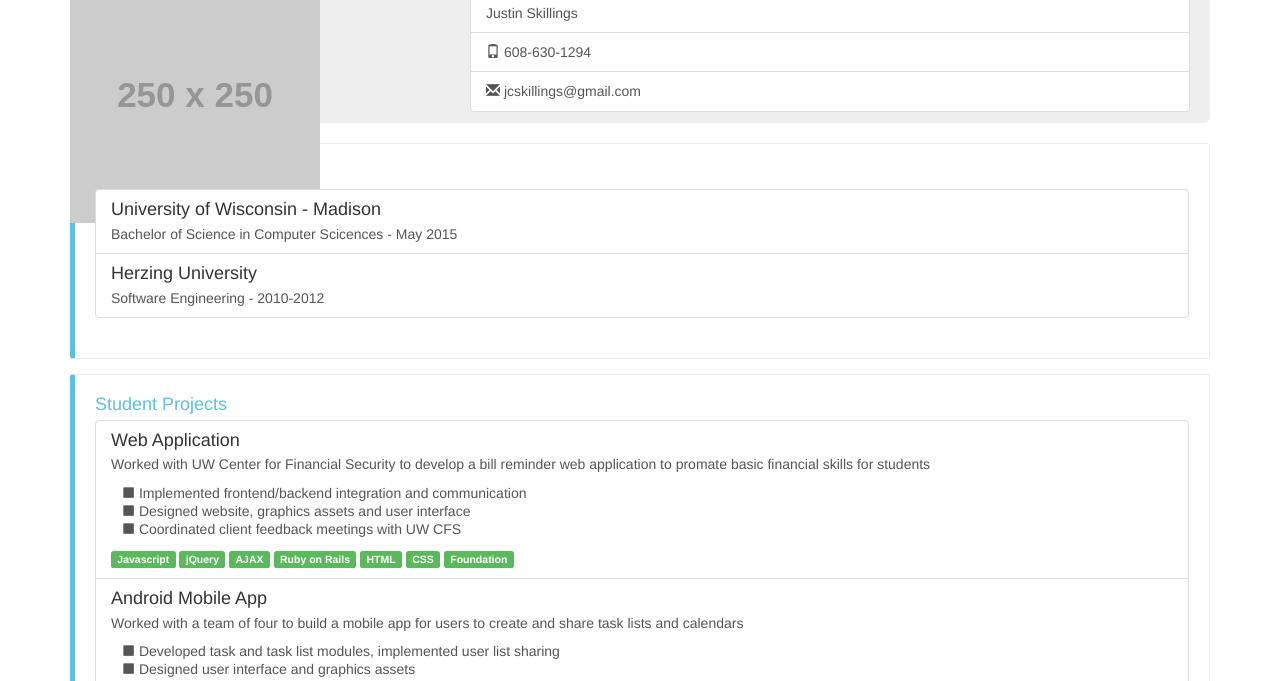
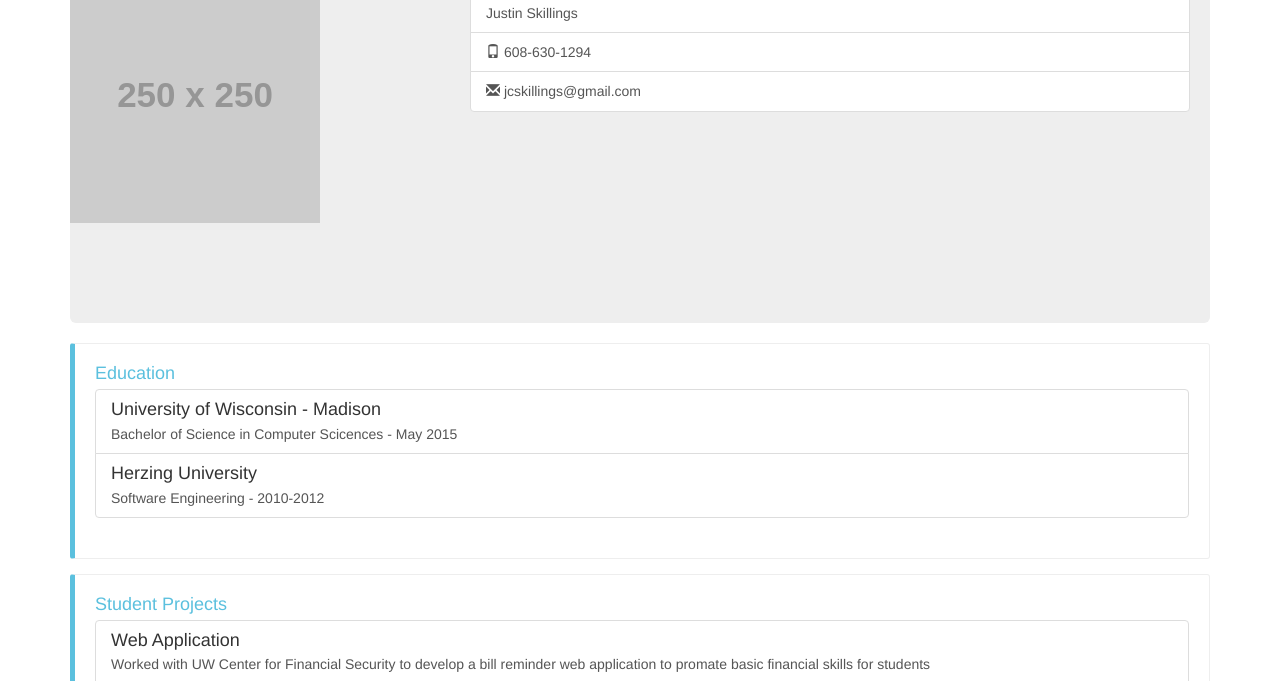
Before and after one commit to jcskillings/jcskillings.github.io, a plain HTML site: page index.html in a window 1280 px wide. Shown: the part 87-768 px from the top of the page. Drawn offline with nearby package versions, Linux system fonts and the light colour scheme; placeholder pictures from the web are drawn by us.

Commit message:
Update index.css

```diff
--- a/index.css
+++ b/index.css
@@ -21,7 +21,7 @@ a.list-group-item .list-group-item-heading {
 }
 #main-panel {
   background-color: #eee;
-  height: 150px;
+  height: 350px;
 }
 #main-photo {
   padding: 20px;
```
